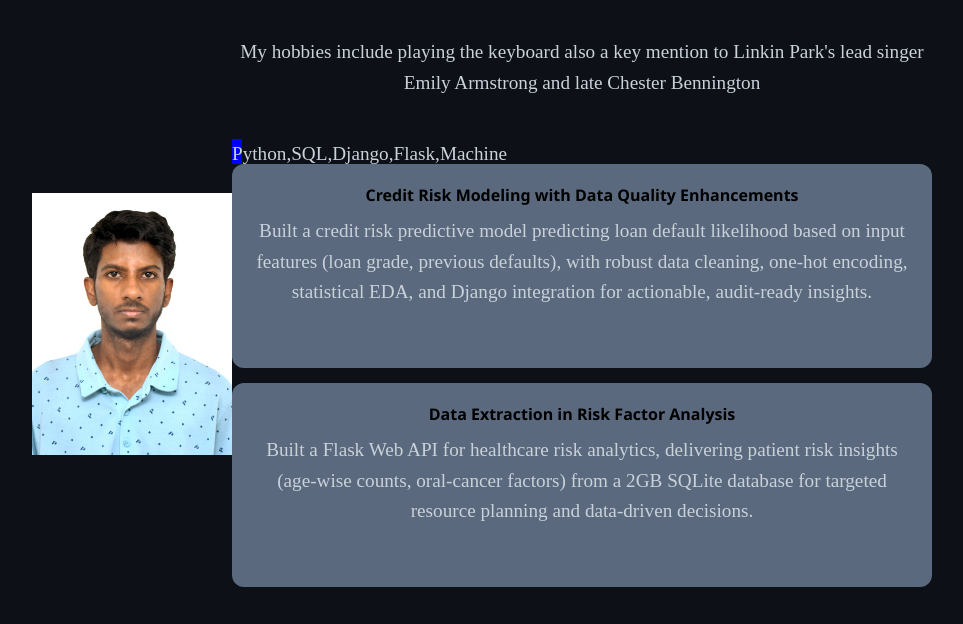
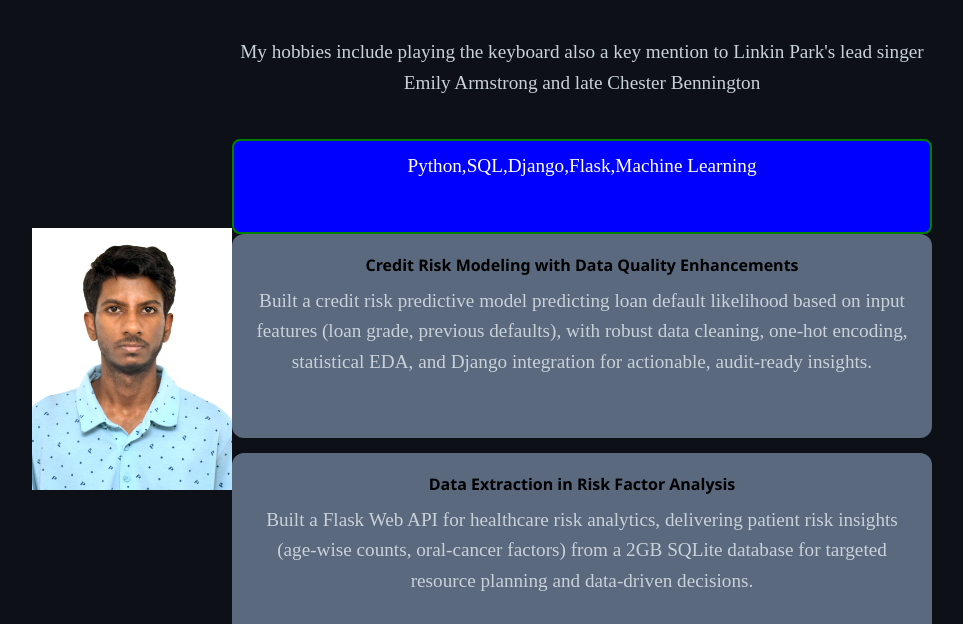
Before and after one commit to Shoun1/portfolio, a plain HTML site: page docs/index.html in a window 1280 px wide. Shown: the part 159-783 px from the top of the page, without its empty margins (158-1121 px from the left). Drawn offline with Linux system fonts and the light colour scheme.

Commit message:
created docs folder

```diff
--- a/docs/index.html
+++ b/docs/index.html
@@ -81,10 +81,12 @@
         }
 
         .box{
-            width: 10px;
-            height: 25px;
-            border-radius: 2px solid green;
+            padding: 10px 20px;
+            border: 2px solid green;
+            border-radius: 8px;
             background-color: #0000ff;
+            color: white;
+            font-family: Arial, sans-serif;
         }
 
         .skills{
```
